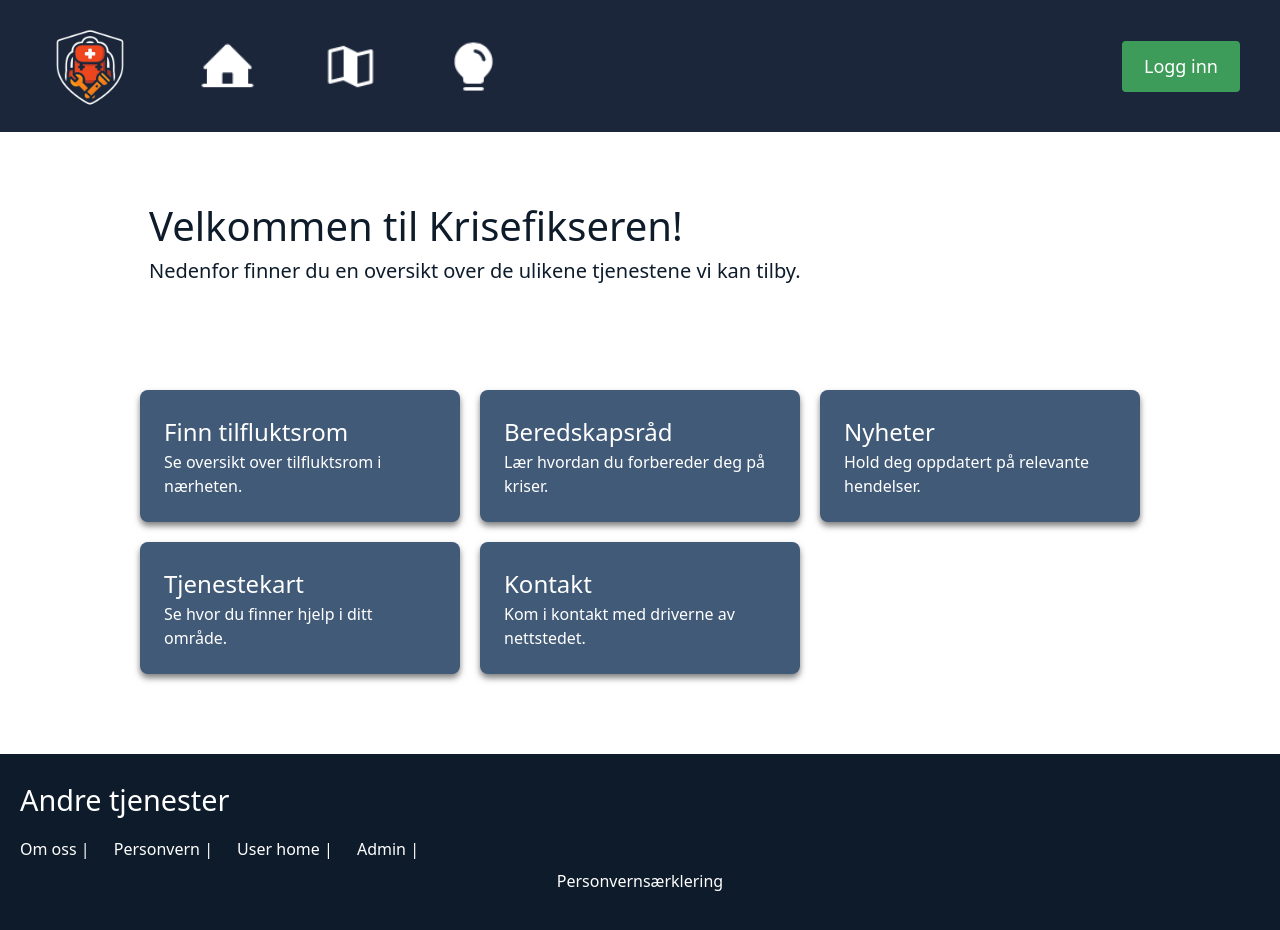
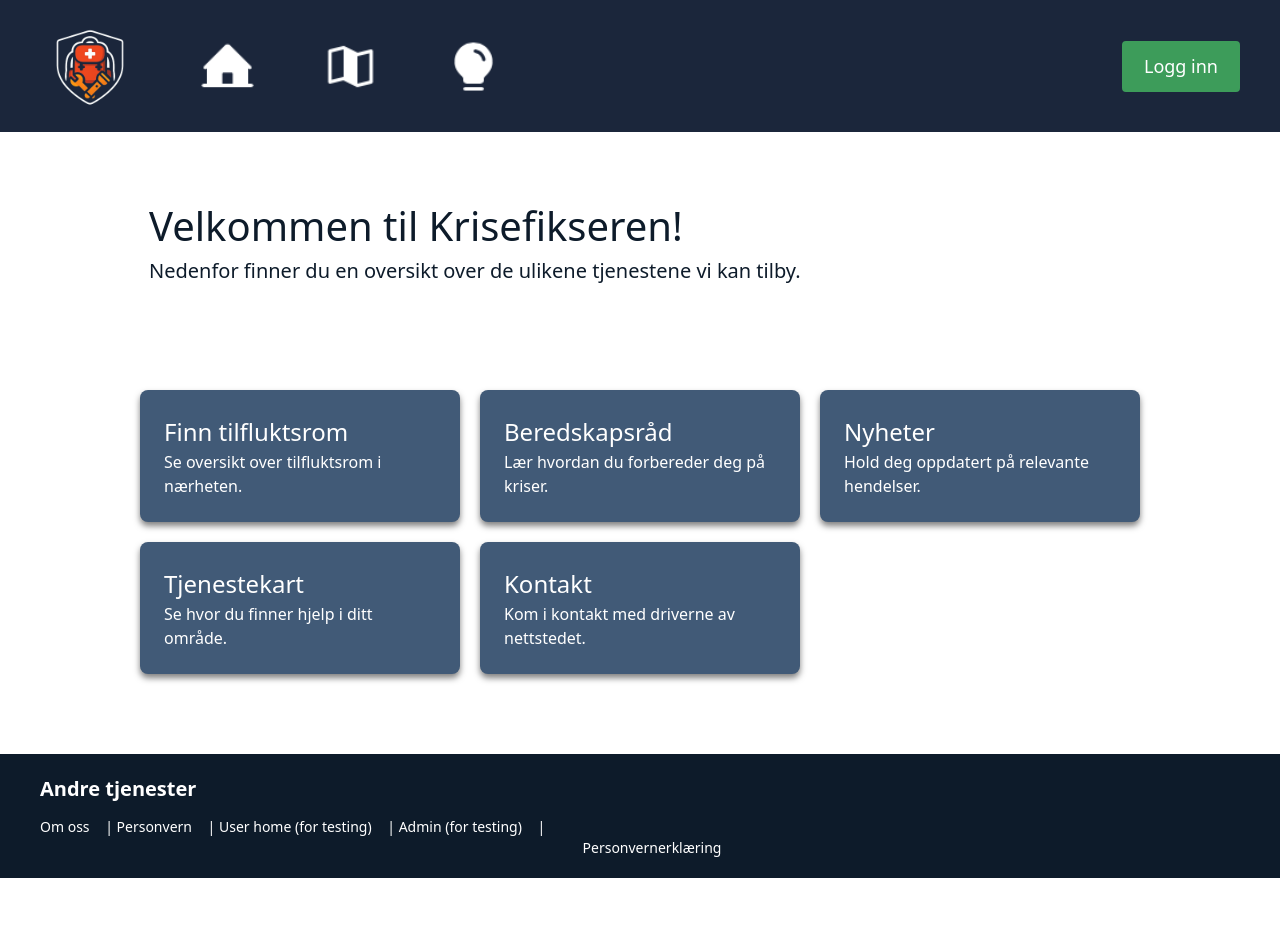
Before and after one commit to NTNU-IDI/scrum-project-2025-team11, a Vue app in the folder frontend/: page / in a window 1280 px wide. Shown: the top 930 px of the page. After the commit the page ends 878 px from the top, so only its background shows below. Built offline with nearby package versions, Linux system fonts and the light colour scheme; the HTML template or start-up script is replaced by a standard one.

Commit message:
Switch footer from Tailwind to css

```diff
--- a/frontend/src/components/Footer.vue
+++ b/frontend/src/components/Footer.vue
@@ -1,31 +1,23 @@
 <template>
-<footer class="p-4 bg-[var(--light-blue)] text-white">
-    <!-- Her er footeren -->
-    <br>
-    <h1 class="text-l font-bold mb-2">Andre tjenester</h1>
+  <footer class="footer">
+    <div class="footer-content">
+      <h1>Andre tjenester</h1>
 
-    <!-- Her er to lenker til om oss og personvern rett under andre tjenester i mindre skrift-->
-    <p class="text-sm">
-        <a href="/about" class="text-white hover:text-gray-300">Om oss</a> |
-        <a href="/privacy" class="text-white hover:text-gray-300">Personvern</a> |
-        <a href="/userhome" class="text-white hover:text-gray-300">User home</a> |
-        <a href="/admin" class="text-white hover:text-gray-300">Admin</a> |
-        <button @click="openPDF" class="text-white hover:text-gray-300">Personvernsærklering</button>
-        <br>
-        <br>
-        <br>
-    </p>
-
+      <div class="footer-links">
+        <a href="/about">Om oss</a> |
+        <a href="/privacy">Personvern</a> |
+        <a href="/userhome">User home (for testing)</a> |
+        <a href="/admin">Admin (for testing)</a> |
+        <button @click="openPDF" class="link-button">Personvernerklæring</button>
+      </div>
+    </div>
   </footer>
 </template>
 
-<script>
-export default {
-    name: 'Footer'
-}
-/* Link to userhome and admin is added to footer  for testing purposes. */
+<script lang="ts" setup>
 import { useRouter } from 'vue-router'
 const router = useRouter()
+
 const goToHome = () => {
   router.push('/')
 }
@@ -36,30 +28,67 @@ const goToAdmin = () => {
   router.push('/admin')
 }
 const openPDF = () => {
-  window.open('/path/to/your-file.pdf', '_blank');
+  window.open('../assets/privacy_page.pdf', '_blank')
+}
+</script>
+
+<style scoped>
+.footer {
+  background-color: var(--darkest-blue);
+  color: white;
+  padding: 20px;
 }
 
-</script>
-
-
-<style scoped>
-/* Definerer bakrgunnen til footeren */
-footer {
-  background-color: #0d1b2a;
+/** The footer title  h1*/
+.footer h1 {
+  font-size: 32px;
+  font-weight: bold;
+  text-align: left;
+  margin-bottom: 12px;
   color: white;
 }
-/* Definerer fargen på overskriften i footeren og flytter den til venstre*/
-footer h1 {
-  color: #ffffff;
-  text-align: left;
-  margin-left: 20px;
-}
-/* Definerer fargen på lenkene i footeren og flytter dem til venstre*/
-footer a {
-  color: #ffffff;
-  text-decoration: none;
-  margin-left: 20px;
+
+.footer-content {
+  max-width: 1200px;
+  margin: 0 auto;
 }
 
+.footer-content h1 {
+  font-size: 20px;
+  font-weight: bold;
+  text-align: left;
+  margin-bottom: 12px;
+}
 
+.footer-links {
+  font-size: 14px;
+  text-align: left;
+  margin-top: 8px;
+}
+
+.footer-links a {
+  color: white;
+  text-decoration: none;
+  margin-right: 12px;
+  transition: color 0.3s ease;
+}
+
+.footer-links a:hover {
+  color: #d1d5db;
+}
+
+.link-button {
+  background: none;
+  border: none;
+  color: white;
+  cursor: pointer;
+  font-size: 14px;
+  margin-left: 12px;
+  transition: color 0.3s ease;
+  padding: 0;
+}
+
+.link-button:hover {
+  color: #d1d5db;
+}
 </style>
```
